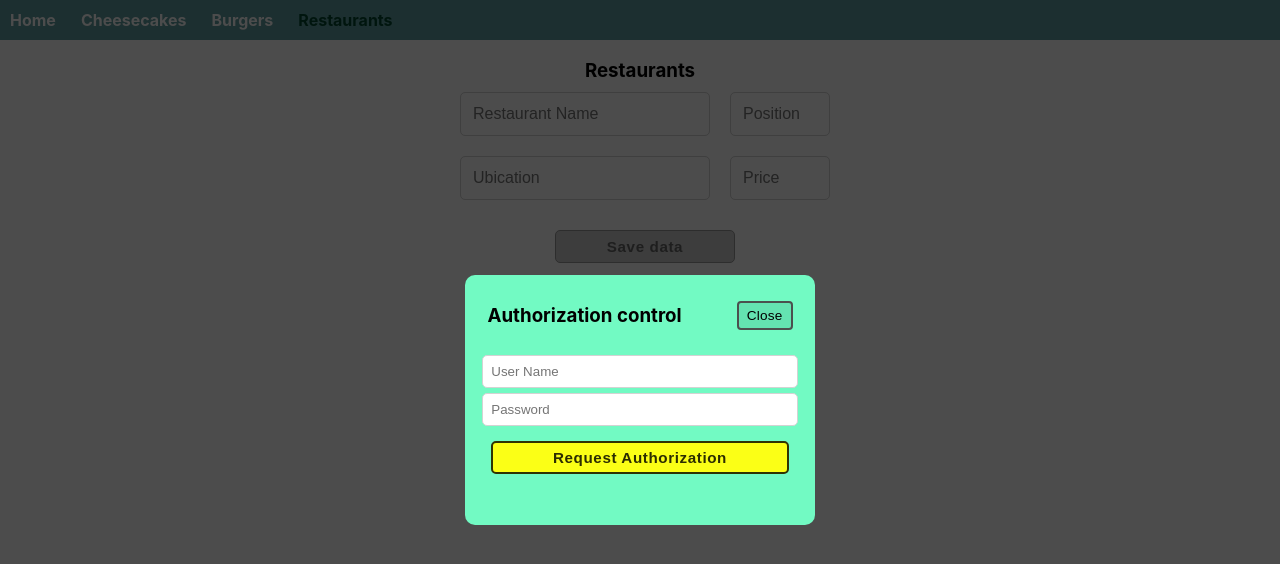
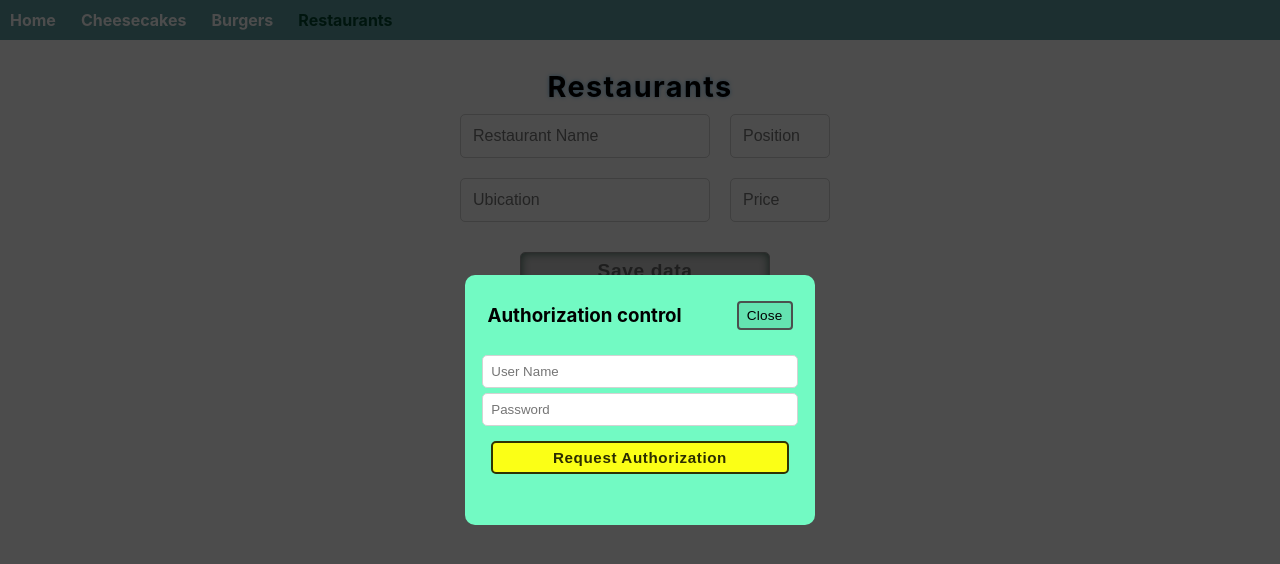
Before and after one commit to javirro/food-ranking-ui, a React (Create React App) app: page /restaurants in a window 1280 px wide. Shown: the top 564 px of the page. Built offline with nearby package versions, Linux system fonts and the light colour scheme; no server answers.

Commit message:
Update some styles

```diff
--- a/src/Components/EditModal.jsx
+++ b/src/Components/EditModal.jsx
@@ -36,6 +36,7 @@ const EditModal = ({ table, row, setIsEditModal, setTrigger }) => {
       headers: headerPOST,
       body: JSON.stringify({
         table,
+        name: data.name,
         id: data.id,
         position: data.position
       })
--- a/src/Styles/addItemButton.css
+++ b/src/Styles/addItemButton.css
@@ -3,23 +3,24 @@
     flex-direction: column;
     justify-content: center;
     align-items: center;
-    width: 400px;
+    width: 500px;
     margin-top: 10px;
     margin-left: 10px;
     padding: 10px;
 }
 
 .save-btn {
-    width: 180px;
+    width: 250px;
     padding: 7px 5px;
     border-radius: 5px;
     border: none;
     outline: 2px solid rgb(26, 79, 57);
+    box-shadow: inset 0px 0px 10px rgb(66, 105, 89);
     background: #2daf8a;
     font-weight: bold;
     letter-spacing: 0.6px;
     color: rgb(245, 255, 245);
-    font-size: 0.95rem;
+    font-size: 1.2rem;
 }
 
 .save-btn:hover {
--- a/src/Styles/global.css
+++ b/src/Styles/global.css
@@ -1,6 +1,10 @@
 .routes-title {
     margin-bottom: 10px;
     margin-left: 20px;
+    font-size: 1.8rem;
+    letter-spacing: 1.4px;
+    color: rgb(0, 0, 0);
+    text-shadow: 0px 0px 4px rgb(119, 194, 241);
 }
 
 .home-container {
```
